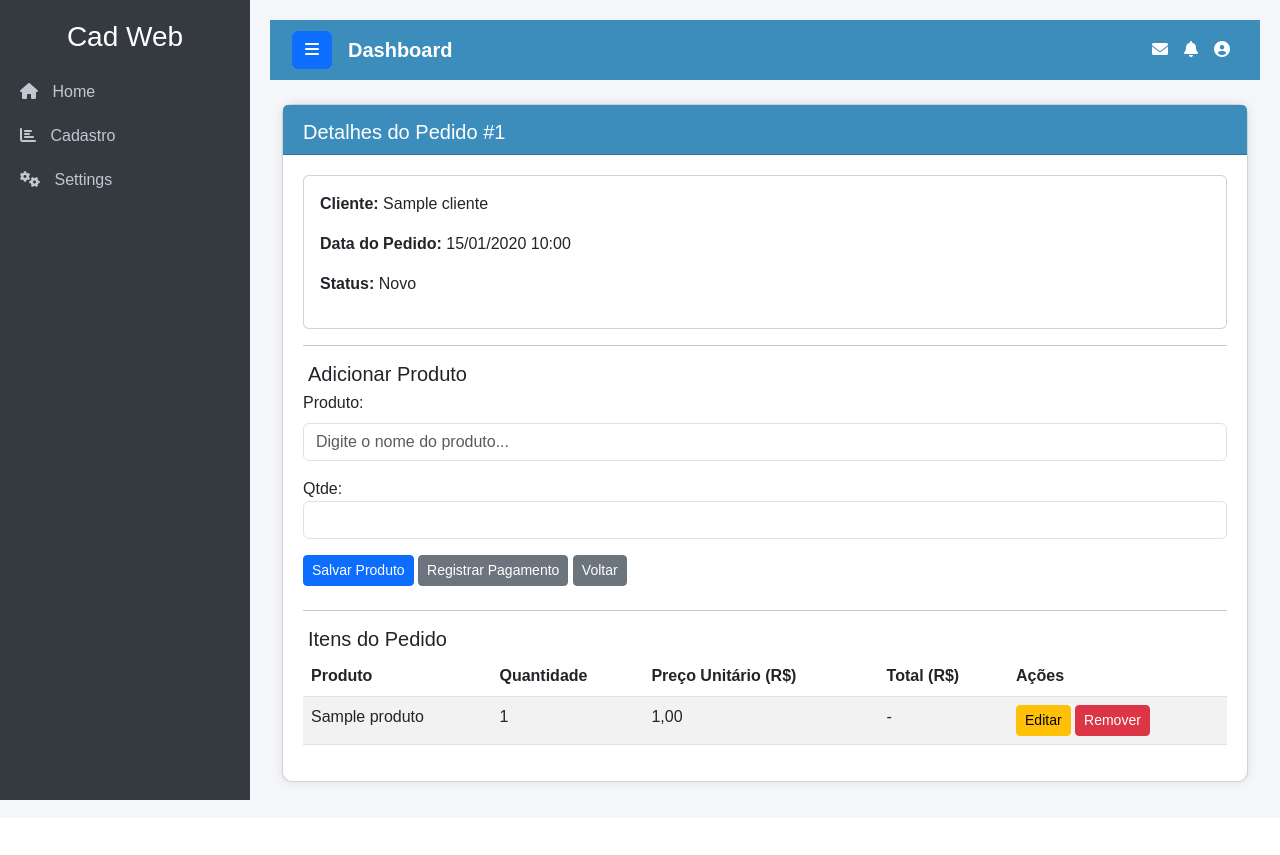
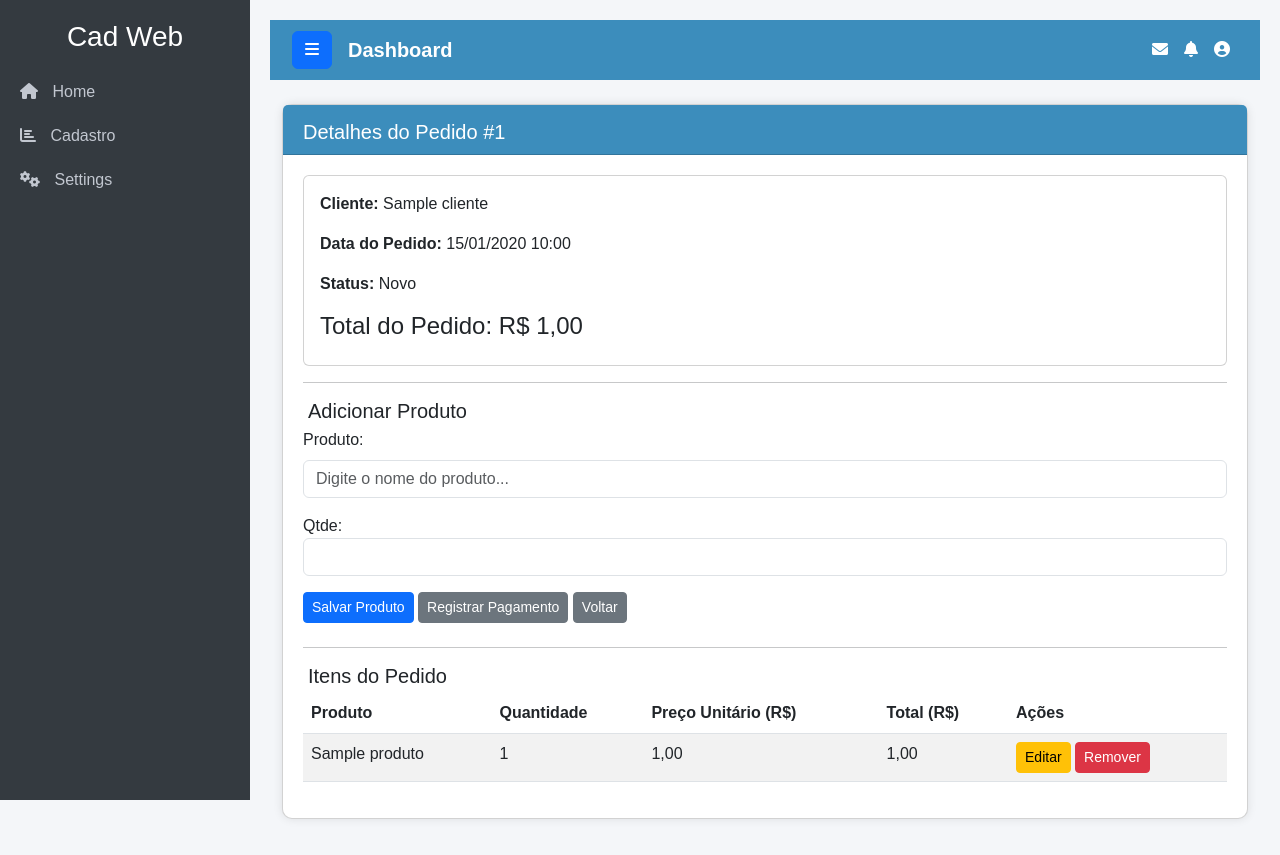
Before and after one commit to SilvaEsdras/cadweb, a Django app: page /pedido/detalhes/1/ in a window 1280 px wide. Before the commit the page ends 800 px from the top, so only its background shows below. Run offline with Django 4.2, Linux system fonts and the light colour scheme; tables that the repository leaves empty hold one stand-in row (values such as "Sample post"); some libraries are stand-ins or nearby versions.

Commit message:
Implementação de edição e remoção de itens em pedidos.

```diff
--- a/home/models.py
+++ b/home/models.py
@@ -33,7 +33,6 @@ class Produto(models.Model):
 
     @property
     def estoque(self):
-        # Tenta buscar o estoque, se não existir, cria um novo com qtde 0
         estoque_item, flag_created = Estoque.objects.get_or_create(produto=self, defaults={'qtde': 0})
         return estoque_item
 
@@ -68,10 +67,21 @@ class Pedido(models.Model):
 
     @property
     def data_pedidof(self):
-        """Formata a data do pedido"""
         if self.data_pedido:
             return self.data_pedido.strftime('%d/%m/%Y %H:%M')
         return None
+
+
+    @property
+    def total(self):
+        """Calcula o total de todos os itens no pedido"""
+        # Soma o total de cada item (qtde * preco)
+        return sum(item.qtde * item.preco for item in self.itempedido_set.all())
+
+    @property
+    def qtdeItens(self):
+        """Conta a quantidade de itens distintos no pedido"""
+        return self.itempedido_set.count()
 
 class ItemPedido(models.Model):
     pedido = models.ForeignKey(Pedido, on_delete=models.CASCADE)
@@ -81,3 +91,8 @@ class ItemPedido(models.Model):
 
     def __str__(self):
         return f"{self.produto.nome} (Qtd: {self.qtde}) - Preço Unitário: {self.preco}"
+
+
+    @property
+    def total(self):
+        return self.qtde * self.preco
--- a/home/urls.py
+++ b/home/urls.py
@@ -35,4 +35,6 @@ urlpatterns = [
     path('pedido/', views.pedido, name='pedido'),
     path('pedido/form/<int:id>', views.novo_pedido, name='novo_pedido'),
     path('pedido/detalhes/<int:id>/', views.detalhes_pedido, name='detalhes_pedido'),
+    path('pedido/editar_item/<int:id>/', views.editar_item_pedido, name='editar_item_pedido'),
+    path('pedido/remover_item/<int:id>/', views.remover_item_pedido, name='remover_item_pedido'),
 ]
--- a/home/views.py
+++ b/home/views.py
@@ -231,12 +231,94 @@ def detalhes_pedido(request, id):
     if request.method == 'GET':
         itemPedido = ItemPedido(pedido=pedido)
         form = ItemPedidoForm(instance=itemPedido)
-    else:
+    else: # method Post
         form = ItemPedidoForm(request.POST)
-        # O salvamento do item (POST) será implementado na próxima etapa
+        if form.is_valid():
+            item_pedido = form.save(commit=False)
+            item_pedido.preco = item_pedido.produto.preco # Salva o preço atual do produto
+
+            # Tratamento de Estoque
+            estoque_atual = item_pedido.produto.estoque
+
+            # Verifica se tem estoque suficiente
+            if estoque_atual.qtde >= item_pedido.qtde:
+                estoque_atual.qtde -= item_pedido.qtde
+                estoque_atual.save() # Atualiza o estoque
+                item_pedido.save()   # Salva o item do pedido
+                messages.success(request, 'Produto adicionado com sucesso!')
+            else:
+                messages.error(request, f'Estoque insuficiente. Disponível: {estoque_atual.qtde}')
+        else:
+             messages.error(request, 'Erro ao adicionar produto')
+
+        # Redireciona para limpar o POST e atualizar a página
+        return redirect('detalhes_pedido', id=id)
 
     contexto = {
         'pedido': pedido,
         'form': form,
     }
     return render(request, 'pedido/detalhes.html', contexto)
+
+def editar_item_pedido(request, id):
+    try:
+        item_pedido = ItemPedido.objects.get(pk=id)
+    except ItemPedido.DoesNotExist:
+        messages.error(request, 'Registro não encontrado')
+        return redirect('pedido')
+
+    pedido = item_pedido.pedido
+    quantidade_anterior = item_pedido.qtde
+
+    if request.method == 'POST':
+        form = ItemPedidoForm(request.POST, instance=item_pedido)
+        if form.is_valid():
+            item_pedido = form.save(commit=False)
+
+            # Lógica de ajuste de estoque na edição
+            estoque = item_pedido.produto.estoque
+            nova_quantidade = item_pedido.qtde
+            diferenca = nova_quantidade - quantidade_anterior
+
+            # Se diferença > 0, estamos tirando mais do estoque.
+            # Se diferença < 0, estamos devolvendo ao estoque.
+
+            if estoque.qtde >= diferenca:
+                estoque.qtde -= diferenca
+                estoque.save()
+                item_pedido.save()
+                messages.success(request, 'Item atualizado com sucesso')
+                return redirect('detalhes_pedido', id=pedido.id)
+            else:
+                messages.error(request, f'Estoque insuficiente para essa quantidade. Disponível extra: {estoque.qtde}')
+
+    else:
+        form = ItemPedidoForm(instance=item_pedido)
+
+    contexto = {
+        'pedido': pedido,
+        'form': form,
+        'item_pedido': item_pedido, # Passamos o item para saber que estamos editando
+        'editando': True # Flag para ajudar no template se quiser mudar o texto do botão
+    }
+    return render(request, 'pedido/detalhes.html', contexto)
+
+def remover_item_pedido(request, id):
+    try:
+        item_pedido = ItemPedido.objects.get(pk=id)
+    except ItemPedido.DoesNotExist:
+        messages.error(request, 'Registro não encontrado')
+        return redirect('pedido')
+
+    pedido_id = item_pedido.pedido.id
+
+    # Devolve a quantidade ao estoque
+    estoque = item_pedido.produto.estoque
+    estoque.qtde += item_pedido.qtde
+    estoque.save()
+
+    # Remove o item
+    item_pedido.delete()
+    messages.success(request, 'Item removido e estoque estornado.')
+
+    return redirect('detalhes_pedido', id=pedido_id)
--- a/templates/pedido/detalhes.html
+++ b/templates/pedido/detalhes.html
@@ -9,15 +9,18 @@
         <p><strong>Cliente:</strong> {{ pedido.cliente.nome }}</p>
         <p><strong>Data do Pedido:</strong> {{ pedido.data_pedidof }}</p>
         <p><strong>Status:</strong> {{ pedido.get_status_display }}</p>
+        <h4 class="mt-3">Total do Pedido: R$ {{ pedido.total }}</h4>
     </div>
 </div>
 
 <hr>
 
-<h5>Adicionar Produto</h5>
+<h5>{% if editando %}Editar Produto{% else %}Adicionar Produto{% endif %}</h5>
+
 <form method="POST" class="mb-4">
     {% csrf_token %}
 
+    {% if not editando %}
     <div class="mb-3">
         <label for="id_produto_nome" class="form-label">Produto:</label>
         <input type="text" class="form-control autocomplete"
@@ -27,13 +30,31 @@
                 data-hidden="#id_produto"
                 placeholder="Digite o nome do produto...">
     </div>
+    {% else %}
+    <div class="mb-3">
+        <label class="form-label">Produto:</label>
+        <input type="text" class="form-control" value="{{ form.instance.produto.nome }}" disabled>
+        {{ form.produto }}
+    </div>
+    {% endif %}
 
-    {{ form.as_p }}
+    {{ form.qtde.label_tag }}
+    {{ form.qtde }}
+
+    {{ form.pedido }}
+    {% if not editando %} {{ form.produto }} {% endif %}
 
     <div class="mt-3">
-        <button type="submit" class="btn btn-primary btn-sm">Salvar Produto</button>
-        <button type="button" class="btn btn-secondary btn-sm">Registrar Pagamento</button>
-        <a href="{% url 'pedido' %}" class="btn btn-secondary btn-sm">Voltar</a>
+        <button type="submit" class="btn btn-primary btn-sm">
+            {% if editando %}Atualizar Item{% else %}Salvar Produto{% endif %}
+        </button>
+
+        {% if editando %}
+            <a href="{% url 'detalhes_pedido' pedido.id %}" class="btn btn-secondary btn-sm">Cancelar Edição</a>
+        {% else %}
+            <button type="button" class="btn btn-secondary btn-sm">Registrar Pagamento</button>
+            <a href="{% url 'pedido' %}" class="btn btn-secondary btn-sm">Voltar</a>
+        {% endif %}
     </div>
 </form>
 
@@ -52,14 +73,14 @@
     </thead>
     <tbody>
         {% for item in pedido.itempedido_set.all %}
-        <tr>
+        <tr {% if item.id == item_pedido.id %}class="table-warning"{% endif %}>
             <td>{{ item.produto.nome }}</td>
             <td>{{ item.qtde }}</td>
             <td>{{ item.preco }}</td>
-            <td>-</td> <td>
-              <a href="#" class="btn btn-warning btn-sm">Editar</a>
-              <a href="#" class="btn btn-danger btn-sm"
-              onclick="return confirm('Tem certeza que deseja remover este item?');">Remover</a>
+            <td>{{ item.total }}</td> <td>
+              <a href="{% url 'editar_item_pedido' item.id %}" class="btn btn-warning btn-sm">Editar</a>
+              <a href="{% url 'remover_item_pedido' item.id %}" class="btn btn-danger btn-sm"
+              onclick="return confirm('Tem certeza que deseja remover este item? O estoque será devolvido.');">Remover</a>
             </td>
         </tr>
         {% empty %}
@@ -71,9 +92,3 @@
 </table>
 
 {% endblock conteudo %}
-
-{% block javascript %}
-<script>
-    // Scripts adicionais se necessário
-</script>
-{% endblock javascript %}
--- a/templates/pedido/lista.html
+++ b/templates/pedido/lista.html
@@ -27,7 +27,11 @@
         <td>{{ pedido.cliente.nome }}</td>
         <td>{{ pedido.data_pedidof }}</td>
         <td>{{ pedido.get_status_display }}</td>
-        <td>?</td>  <td>?</td>  <td>
+
+        <td>{{ pedido.qtdeItens }}</td>
+        <td>{{ pedido.total }}</td>
+
+        <td>
           <a href="{% url 'detalhes_pedido' pedido.id %}" class="btn btn-primary btn-sm">Detalhes</a>
 
           <a href="#" class="btn btn-danger btn-sm"
```
